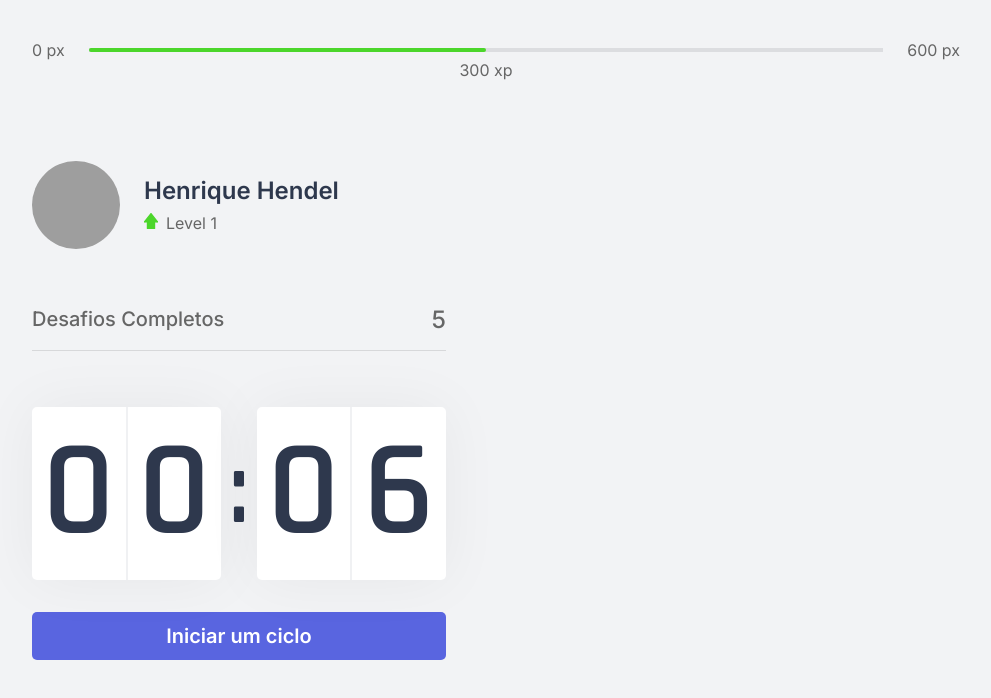
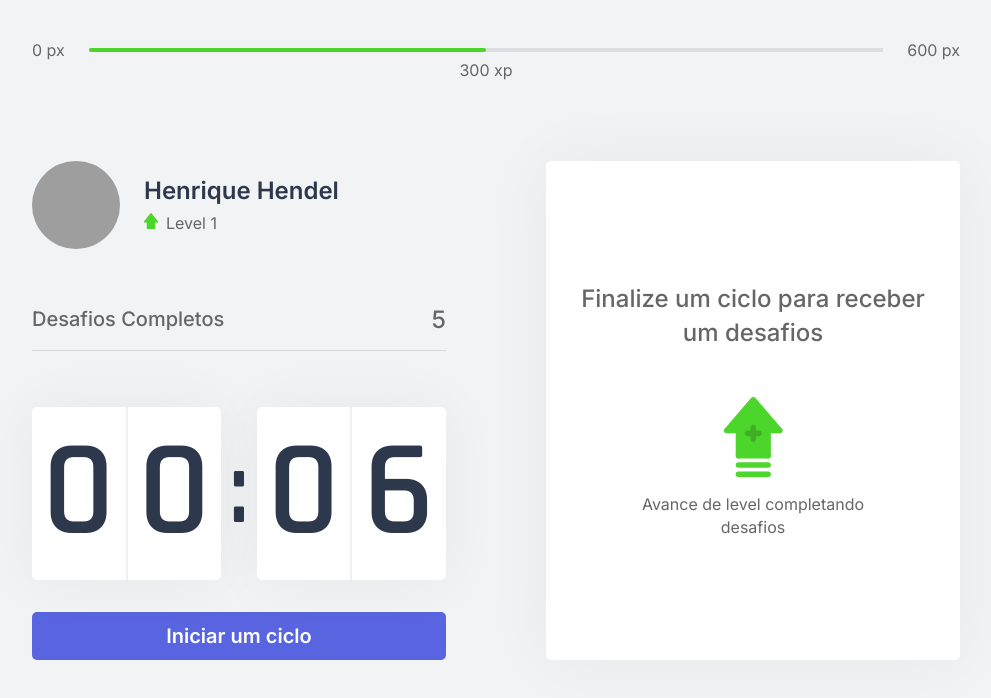
Before and after one commit to HenriqueHendel/MoveIt, a Next.js app: page / in a window 1280 px wide. Shown: the top 698 px of the page, without its empty margins (144-1135 px from the left). Built offline with nearby package versions, Linux system fonts and the light colour scheme; grey boxes are pictures that could not be loaded.

Commit message:
feat: challenge box when challenges are not actives

```diff
--- /dev/null
+++ b/src/components/ChallengeBox.tsx
@@ -0,0 +1,17 @@
+import styles from '../styles/components/ChallengeBox.module.css'
+
+export function ChallengeBox() {
+    return (
+        <div className={styles.challengeBoxContainer}>
+            <div className={styles.challengeNotActive}>
+                <strong>
+                    Finalize um ciclo para receber um desafios
+                </strong>
+                <p>
+                    <img src="icons/level-up.svg" alt="Level Up"/>
+                    Avance de level completando desafios
+                </p>
+            </div>
+        </div>
+    )
+}
--- a/src/pages/index.tsx
+++ b/src/pages/index.tsx
@@ -1,9 +1,10 @@
 import Head from 'next/head'
 
 import {CompletedChallenges} from '../components/CompletedChallenges'
-import { Countdown } from '../components/Countdown'
+import {Countdown} from '../components/Countdown'
 import {ExperienceBar} from '../components/ExperienceBar'
 import {Profile} from '../components/Profile'
+import {ChallengeBox} from '../components/ChallengeBox'
 
 import styles from '../styles/pages/Home.module.css'
 
@@ -21,7 +22,10 @@
           <CompletedChallenges />
           <Countdown />
         </div>
-        <div></div>
+
+        <div>
+          <ChallengeBox />
+        </div>
       </section>
     </div>
   )
--- /dev/null
+++ b/src/styles/components/ChallengeBox.module.css
@@ -0,0 +1,40 @@
+.challengeBoxContainer {
+  height: 100%;
+
+  background: var(--white);
+  border-radius: 5px;
+  box-shadow: 0 0 68px rgba(0, 0, 0, 0.05);
+  padding: 1.5rem 2rem;
+
+  display: flex;
+  flex-direction: column;
+  align-items: center;
+  justify-content: center;
+
+  text-align: center;
+}
+
+.challengeNotActive {
+  display: flex;
+  flex-direction: column;
+  align-items: center;
+}
+
+.challengeNotActive strong {
+  font-size: 1.5rem;
+  font-weight: 500;
+  line-height: 1.4;
+}
+
+.challengeNotActive p {
+  display: flex;
+  flex-direction: column;
+  align-items: center;
+  line-height: 1.4;
+  max-width: 70%;
+  margin-top: 3rem;
+}
+
+.challengeNotActive p img {
+  margin-bottom: 1rem;
+}
```
